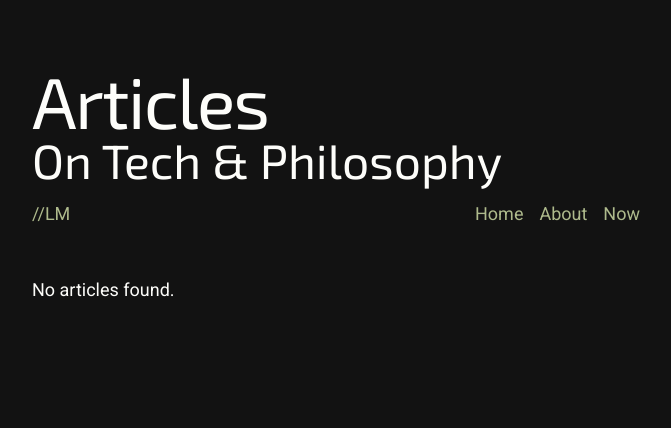
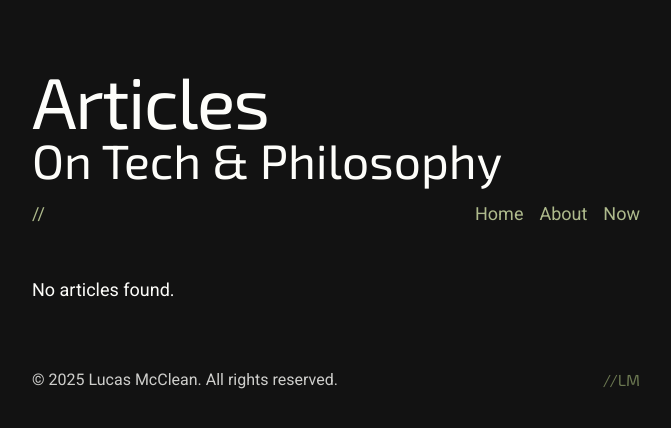
Before and after one commit to lucasmcclean/portfolio, a SvelteKit app: page /articles in a window 1280 px wide. Shown: the top 428 px of the page, without its empty margins (304-975 px from the left). Built offline with nearby package versions, Linux system fonts and the light colour scheme; a web font is replaced by a local one.

Commit message:
feat: add footer, change '//LM' to '//'

```diff
--- a/src/routes/articles/+page.svelte
+++ b/src/routes/articles/+page.svelte
@@ -27,7 +27,7 @@
 
 	<nav class="flex w-full justify-start py-4 text-lg sm:justify-between">
 		<ul class="hidden gap-x-4 sm:flex">
-			<li><Link href="/">//LM</Link></li>
+			<li><Link href="/">//</Link></li>
 		</ul>
 
 		<ul class="flex gap-x-4">
@@ -60,4 +60,11 @@
 			</ul>
 		{/if}
 	</main>
+
+	<footer class="xs:text-base mt-auto w-full space-y-2 py-8 text-sm opacity-80">
+		<div class="flex flex-wrap justify-between">
+			<p>&copy; 2025 Lucas McClean. All rights reserved.</p>
+			<p class="font-display text-primary ms-auto">//LM</p>
+		</div>
+	</footer>
 </div>
--- a/src/routes/articles/[slug]/+page.svelte
+++ b/src/routes/articles/[slug]/+page.svelte
@@ -33,3 +33,10 @@
 {:else}
 	<p>Loading...</p>
 {/if}
+
+<footer class="xs:text-base mt-auto w-full space-y-2 py-8 text-sm opacity-80">
+	<div class="flex flex-wrap justify-between">
+		<p>&copy; 2025 Lucas McClean. All rights reserved.</p>
+		<p class="font-display text-primary ms-auto">//LM</p>
+	</div>
+</footer>
--- a/src/routes/now/+page.svelte
+++ b/src/routes/now/+page.svelte
@@ -18,7 +18,7 @@
 
 	<nav class="flex w-full justify-start py-4 text-lg sm:justify-between">
 		<ul class="hidden gap-x-4 sm:flex">
-			<li><Link href="/">//LM</Link></li>
+			<li><Link href="/">//</Link></li>
 		</ul>
 
 		<ul class="flex gap-x-4">
@@ -29,4 +29,11 @@
 	</nav>
 
 	<main id="main-content" class="xs:space-y-16 my-8 w-full space-y-8"></main>
+
+	<footer class="xs:text-base mt-auto w-full space-y-2 py-8 text-sm opacity-80">
+		<div class="flex flex-wrap justify-between">
+			<p>&copy; 2025 Lucas McClean. All rights reserved.</p>
+			<p class="font-display text-primary ms-auto">//LM</p>
+		</div>
+	</footer>
 </div>
```
